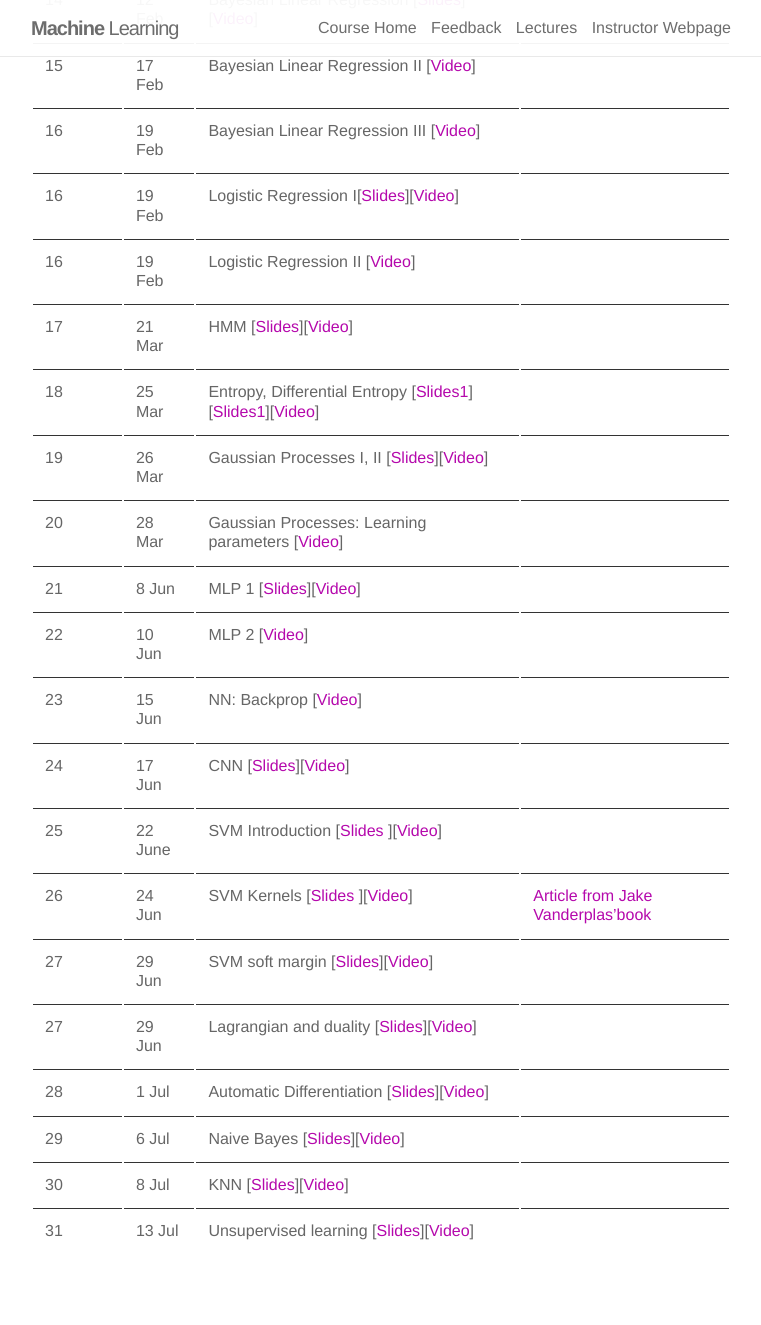
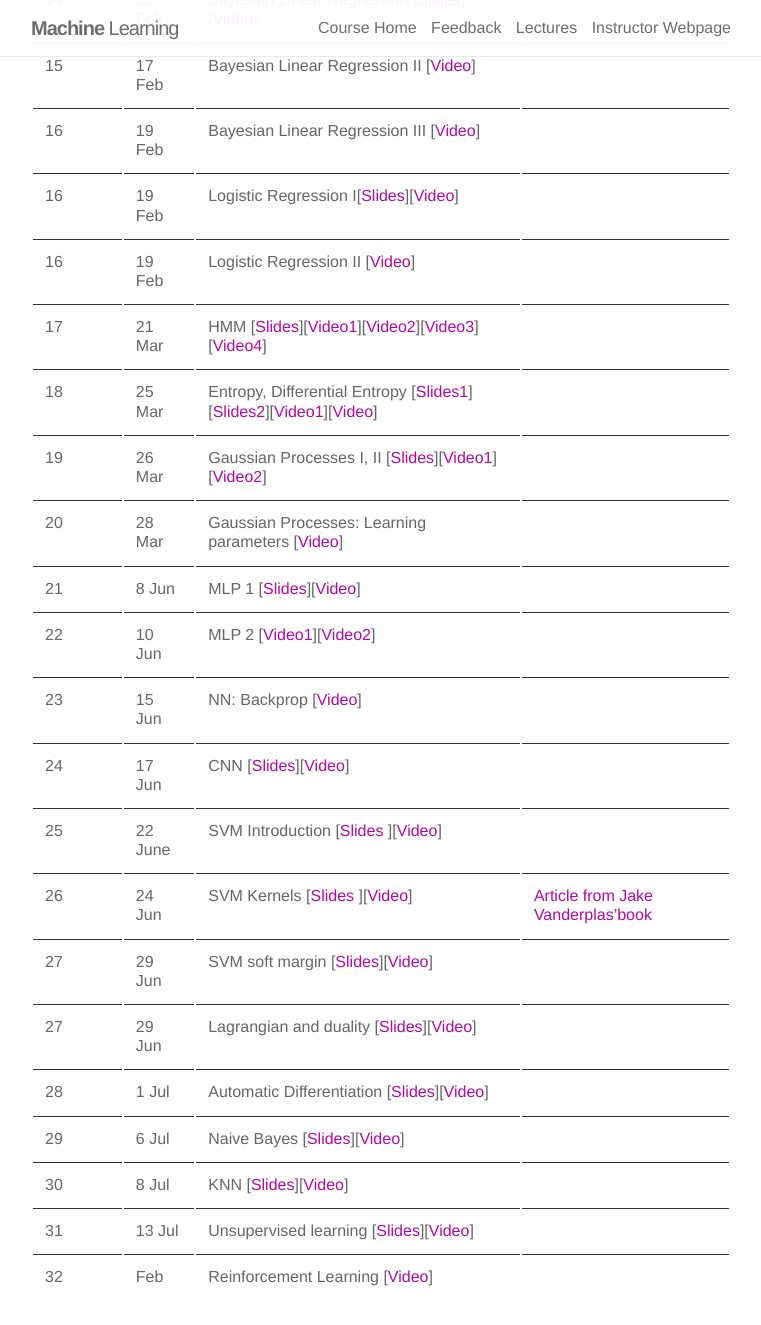
Before and after one commit to helen-research/ml2020, a Jekyll site: the page built from _pages/lectures.md, in a window 1280 px wide and 1400 px high, scrolled down 1647 px. Shown: the top 1325 px of the window, without its empty margins (259-1020 px from the left). Built offline with Jekyll 4.4.1, drawn with Linux system fonts in a browser that asks for light colours; nearby versions of some CDN libraries.

Commit message:
added new

```diff
--- a/_pages/lectures.md
+++ b/_pages/lectures.md
@@ -20,29 +20,29 @@ description: "Education is what remains after one has forgotten what one has lea
 |8| 22 Jan| Gradient descent [[Slides](../lectures/8-Gradient-descent.pdf)][[Videos](https://youtu.be/jN5A8nnhnbc)]|
 |9|27 Jan| Convexity [[Slides](../lectures/9-convexity.pdf)][[Video](https://youtu.be/jheHrjo11Q0)]|
 |9|27 Jan| Causality and Fairness (guest lecture by Ritik Dutta) [[Slides]()][[Video](https://youtu.be/lLOTj7gXcfw)]|
-|10|29 Jan|Linear Regression (Time Complexity) [[Slides](../lectures/10-gd-normal-time.pdf)][[Video]()]|
-|10|29 Jan|Constrained Optimization [[Slides](../lectures/10-constrained-optimisation.pdf)][[Video]()]|
-|10| 29 Jan| Decision Trees (weighted samples) [[Slides](../lectures/10-dt_weighted.pdf)][[Video]()]|
-|11| 3 Feb|Constrained Optimization II [[Video]()]|
-|11| 3 Feb| Ridge Regression [[Slides](../lectures/11-ridge-regression.pdf)][[Video]()]|
-|12|5 Feb| Ridge Regression II [[Video]()]|
-|12|5 Feb|Lasso Regression [[Slides](../lectures/12-lasso-regression.pdf)][[Video]()]|
-|13| 10 Feb| Lasso Regression II [[Video]()]|
-|13| 10 Feb| Multivariate normal distribution [[Slides](../lectures/13-mvn.pdf)][[Video]()]|
-|14| 12 Feb| Bayesian Learning 1 [[Slides](../lectures/14-bayesian1.pdf)][[Video]()]|
-|14| 12 Feb| Bayesian Linear Regression [[Slides](../lectures/15-blr.pdf)][[Video]()]|
-|15|17 Feb|Bayesian Linear Regression II [[Video]()]|
-|16| 19 Feb| Bayesian Linear Regression III [[Video]()]|
-|16| 19 Feb| Logistic Regression I[[Slides](../lectures/18-logistic-regression.pdf)][[Video]()]|
-|16| 19 Feb| Logistic Regression II [[Video]()]|
-|17| 21 Mar| HMM  [[Slides](../lectures/19-hmm.pdf)][[Video]()]|
-|18| 25 Mar| Entropy, Differential Entropy [[Slides1](../lectures/20-entropy.pdf)][[Slides1](../lectures/21-differential-entropy.pdf)][[Video]()]|
-|19| 26 Mar| Gaussian Processes I, II [[Slides](../lectures/22-gp.pdf)][[Video]()]|
-|20| 28 Mar| Gaussian Processes: Learning parameters [[Video]()]|
-|21| 8 Jun| MLP 1 [[Slides](../lectures/23-neural-networks.pdf)][[Video]()]|
-|22| 10 Jun| MLP 2 [[Video]()]|
-|23| 15 Jun| NN: Backprop [[Video]()]|
-|24| 17 Jun| CNN [[Slides]()][[Video]()]|
+|10|29 Jan|Linear Regression (Time Complexity) [[Slides](../lectures/10-gd-normal-time.pdf)][[Video](https://www.youtube.com/watch?v=7t4fEVo92F8&list=PLftoLyLEwECCQjh7OTmrteMveaomqpVF0&index=12)]|
+|10|29 Jan|Constrained Optimization [[Slides](../lectures/10-constrained-optimisation.pdf)][[Video](https://www.youtube.com/watch?v=rWh1LA8ajiI&list=PLftoLyLEwECCQjh7OTmrteMveaomqpVF0&index=13)]|
+|10| 29 Jan| Decision Trees (weighted samples) [[Slides](../lectures/10-dt_weighted.pdf)][[Video](https://www.youtube.com/watch?v=C0BaPI22Bu4&list=PLftoLyLEwECCQjh7OTmrteMveaomqpVF0&index=14)]|
+|11| 3 Feb|Constrained Optimization II [[Video](https://www.youtube.com/watch?v=h2g3w1xkKAI&list=PLftoLyLEwECCQjh7OTmrteMveaomqpVF0&index=15)]|
+|11| 3 Feb| Ridge Regression [[Slides](../lectures/11-ridge-regression.pdf)][[Video](https://www.youtube.com/watch?v=7fofesmUqpE&list=PLftoLyLEwECCQjh7OTmrteMveaomqpVF0&index=16)]|
+|12|5 Feb| Ridge Regression II [[Video](https://www.youtube.com/watch?v=I72OeThu5uI&list=PLftoLyLEwECCQjh7OTmrteMveaomqpVF0&index=17)]|
+|12|5 Feb|Lasso Regression [[Slides](../lectures/12-lasso-regression.pdf)][[Video](https://www.youtube.com/watch?v=6B7L8celq_M&list=PLftoLyLEwECCQjh7OTmrteMveaomqpVF0&index=18)]|
+|13| 10 Feb| Lasso Regression II [[Video](https://www.youtube.com/watch?v=1hGkzYxNos8&list=PLftoLyLEwECCQjh7OTmrteMveaomqpVF0&index=19)]|
+|13| 10 Feb| Multivariate normal distribution [[Slides](../lectures/13-mvn.pdf)][[Video](https://www.youtube.com/watch?v=_L6hMjvoP9I&list=PLftoLyLEwECCQjh7OTmrteMveaomqpVF0&index=20)]|
+|14| 12 Feb| Bayesian Learning 1 [[Slides](../lectures/14-bayesian1.pdf)][[Video](https://www.youtube.com/watch?v=SP3cRgGD2Mo&list=PLftoLyLEwECCQjh7OTmrteMveaomqpVF0&index=21)]|
+|14| 12 Feb| Bayesian Linear Regression [[Slides](../lectures/15-blr.pdf)][[Video](https://www.youtube.com/watch?v=zmtSEXlNAc8&list=PLftoLyLEwECCQjh7OTmrteMveaomqpVF0&index=22)]|
+|15|17 Feb|Bayesian Linear Regression II [[Video](https://www.youtube.com/watch?v=VaCUeOwhI6Y&list=PLftoLyLEwECCQjh7OTmrteMveaomqpVF0&index=23)]|
+|16| 19 Feb| Bayesian Linear Regression III [[Video](https://www.youtube.com/watch?v=qUEa6v_23pQ&list=PLftoLyLEwECCQjh7OTmrteMveaomqpVF0&index=25)]|
+|16| 19 Feb| Logistic Regression I[[Slides](../lectures/18-logistic-regression.pdf)][[Video](https://www.youtube.com/watch?v=1Oqw3ABlD5M&list=PLftoLyLEwECCQjh7OTmrteMveaomqpVF0&index=26)]|
+|16| 19 Feb| Logistic Regression II [[Video](https://www.youtube.com/watch?v=WjYzbDtMwUc&list=PLftoLyLEwECCQjh7OTmrteMveaomqpVF0&index=28)]|
+|17| 21 Mar| HMM  [[Slides](../lectures/19-hmm.pdf)][[Video1](https://www.youtube.com/watch?v=e7CpY5LiI6g&list=PLftoLyLEwECCQjh7OTmrteMveaomqpVF0&index=29)][[Video2](https://www.youtube.com/watch?v=71fUbe3pPq0&list=PLftoLyLEwECCQjh7OTmrteMveaomqpVF0&index=30)][[Video3](https://www.youtube.com/watch?v=13s9uykACJk&list=PLftoLyLEwECCQjh7OTmrteMveaomqpVF0&index=31)][[Video4](https://www.youtube.com/watch?v=jeuxkQyavcM&list=PLftoLyLEwECCQjh7OTmrteMveaomqpVF0&index=32)]|
+|18| 25 Mar| Entropy, Differential Entropy [[Slides1](../lectures/20-entropy.pdf)][[Slides2](../lectures/21-differential-entropy.pdf)][[Video1](https://www.youtube.com/watch?v=bk5HSEPOMW8&list=PLftoLyLEwECCQjh7OTmrteMveaomqpVF0&index=34)][[Video](https://www.youtube.com/watch?v=oPPod6SwRbM&list=PLftoLyLEwECCQjh7OTmrteMveaomqpVF0&index=35)]|
+|19| 26 Mar| Gaussian Processes I, II [[Slides](../lectures/22-gp.pdf)][[Video1](https://www.youtube.com/watch?v=T8Ey2oDQ_g4&list=PLftoLyLEwECCQjh7OTmrteMveaomqpVF0&index=36)][[Video2](https://www.youtube.com/watch?v=V1bF37-_ytQ&list=PLftoLyLEwECCQjh7OTmrteMveaomqpVF0&index=37)]|
+|20| 28 Mar| Gaussian Processes: Learning parameters [[Video](https://www.youtube.com/watch?v=zBG1BHtipIY&list=PLftoLyLEwECCQjh7OTmrteMveaomqpVF0&index=38)]|
+|21| 8 Jun| MLP 1 [[Slides](../lectures/23-neural-networks.pdf)][[Video](https://www.youtube.com/watch?v=fu8MCJdlWQY&list=PLftoLyLEwECCQjh7OTmrteMveaomqpVF0&index=39)]|
+|22| 10 Jun| MLP 2 [[Video1](https://www.youtube.com/watch?v=XmGFC9rdPF4&list=PLftoLyLEwECCQjh7OTmrteMveaomqpVF0&index=40)][[Video2](https://www.youtube.com/watch?v=XmGFC9rdPF4&list=PLftoLyLEwECCQjh7OTmrteMveaomqpVF0&index=40)]|
+|23| 15 Jun| NN: Backprop [[Video](https://www.youtube.com/watch?v=mEWbGT0l9xM&list=PLftoLyLEwECCQjh7OTmrteMveaomqpVF0&index=42)]|
+|24| 17 Jun| CNN [[Slides]()][[Video](https://www.youtube.com/watch?v=ufw5Vb3z5Yw&list=PLftoLyLEwECCQjh7OTmrteMveaomqpVF0&index=43)]|
 |25|22 June| SVM Introduction [[Slides ](../lectures/25-svm-intro.pdf)][[Video](https://www.youtube.com/watch?v=SxlM9Fpfk2Y&list=PLftoLyLEwECCQjh7OTmrteMveaomqpVF0&index=47&t=3506s)]
 |26|24 Jun| SVM Kernels [[Slides ](../lectures/26-svm-kernel.pdf)][[Video](https://www.youtube.com/watch?v=MhjxDACIVWM&list=PLftoLyLEwECCQjh7OTmrteMveaomqpVF0&index=48&t=11s)]| [Article from Jake Vanderplas'book](https://jakevdp.github.io/PythonDataScienceHandbook/05.07-support-vector-machines.html)|
 |27|29 Jun|SVM soft margin [[Slides](../lectures/27-svm-soft-margin.pdf)][[Video](https://www.youtube.com/watch?v=yY6-LUerLcs&list=PLftoLyLEwECCQjh7OTmrteMveaomqpVF0&index=49&t=3s)]
@@ -51,3 +51,4 @@ description: "Education is what remains after one has forgotten what one has lea
 |29|6 Jul| Naive Bayes [[Slides](../lectures/29-naive.pdf)][[Video](https://www.youtube.com/watch?v=KWJ12W0YLf8)]|
 |30|8 Jul| KNN [[Slides](../lectures/30-knn.pdf)][[Video](https://www.youtube.com/watch?v=6B2r0LOyBQI)]|
 |31| 13 Jul| Unsupervised learning [[Slides](../lectures/31-unsupervised.pdf)][[Video](https://www.youtube.com/watch?v=UVTDW2_2IZQ)]|
+|32| Feb| Reinforcement Learning [[Video](https://www.youtube.com/watch?v=iql7HGScJ-U&list=PLftoLyLEwECCQjh7OTmrteMveaomqpVF0&index=27)]|
```
